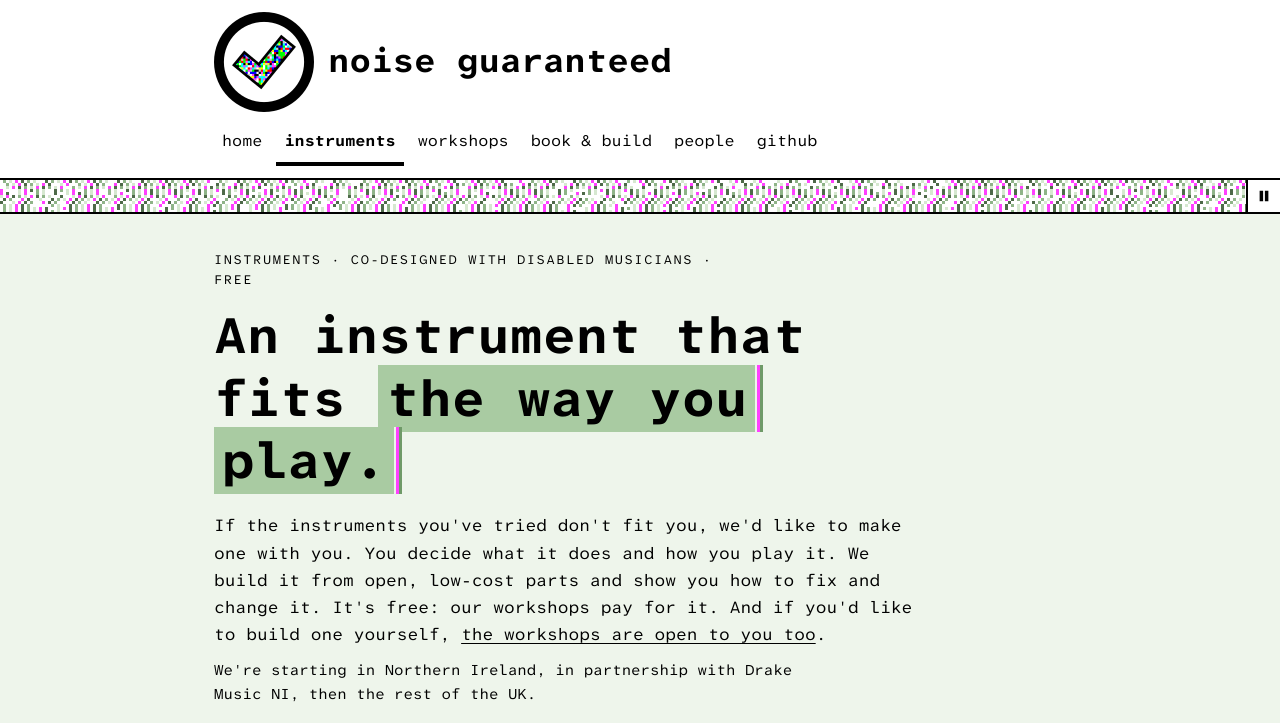
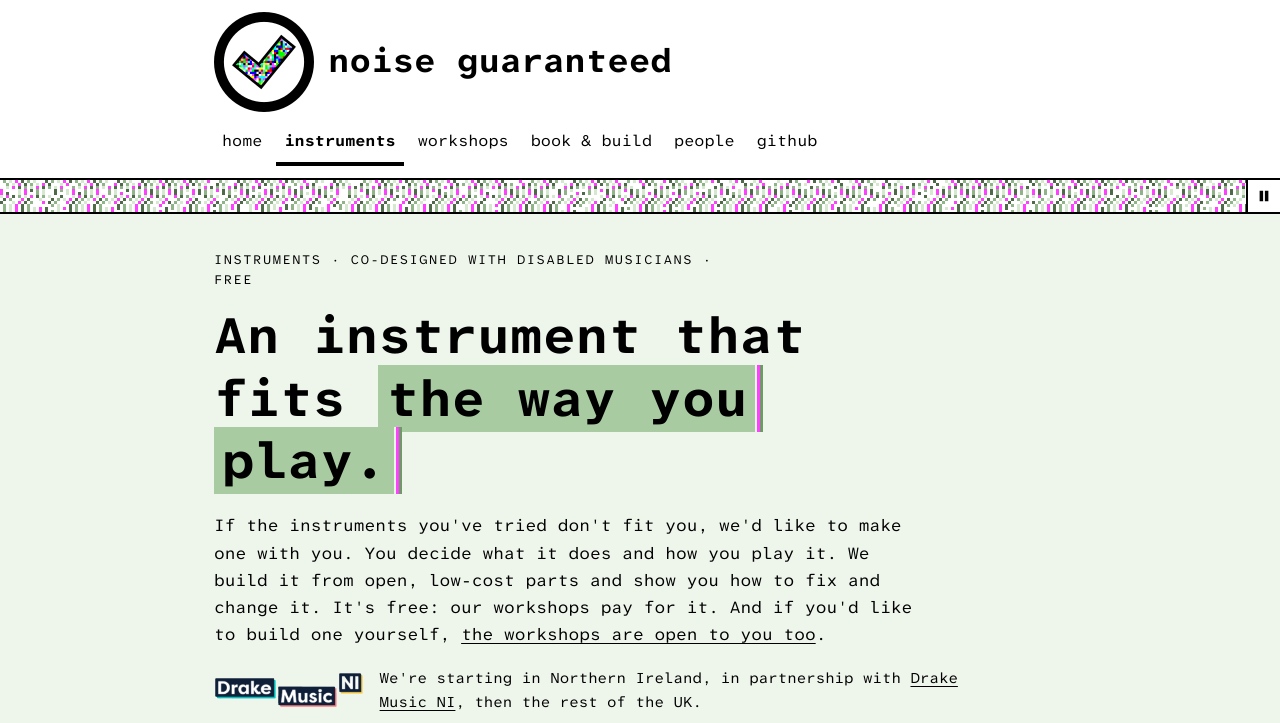
Before and after one commit to noiseguaranteed/noiseguaranteed.github.io, a plain HTML site: page instruments.html in a window 1280 px wide. Shown: the top 723 px of the page. Drawn offline with Linux system fonts and the light colour scheme.

Commit message:
Show Drake Music NI's logo beside the first mention (for DMNI to review)
A small version of their logo, unaltered, beside the partner line on the home
page and the instruments page introduction. Also credit Drake Music NI on
instrument three, alongside the OHMI Trust.

Local only until Drake Music NI have approved the wording and the logo.

Co-Authored-By: Claude Opus 5.5 <noreply@anthropic.com>

```diff
--- a/css/site.css
+++ b/css/site.css
@@ -157,6 +157,13 @@ blockquote .cite::before { content: "— " / ""; }
 .actions { display: flex; flex-wrap: wrap; align-items: center; gap: 12px; margin-top: 20px; }
 .note { margin-top: 10px; font-size: 15px; }
 
+/* a partner's logo beside the first mention of them. The logo is shown as supplied (never
+   recoloured, torn or cropped) at 36px high; it's decorative (alt=""), since the name is
+   in the text next to it. */
+.partner { display: flex; flex-wrap: wrap; align-items: center; gap: 10px 16px; margin-top: 18px; }
+.partner img { flex: none; height: 36px; width: auto; }
+.partner p { flex: 1 1 28ch; min-width: 0; font-size: 15px; }
+
 /* dated cards for workshops */
 .event { background: var(--panel); border: 2px solid var(--ink); }
 .event .when { max-width: none; border-bottom: 2px solid var(--ink); padding: 8px 14px; font-size: 13px; display: flex; flex-wrap: wrap; justify-content: space-between; gap: 4px 10px; background: var(--wash); text-transform: uppercase; letter-spacing: 0.08em; }
--- a/instruments.html
+++ b/instruments.html
@@ -42,7 +42,10 @@
       <p class="kicker">Instruments · co-designed with disabled musicians · free</p>
       <h1>An instrument that fits <span class="mark">the way you play.</span></h1>
       <p class="lede">If the instruments you've tried don't fit you, we'd like to make one with you. You decide what it does and how you play it. We build it from open, low-cost parts and show you how to fix and change it. It's free: our workshops pay for it. And if you'd like to build one yourself, <a href="workshops.html">the workshops are open to you too</a>.</p>
-      <p class="note">We're starting in Northern Ireland, in partnership with Drake Music NI, then the rest of the UK.</p>
+      <div class="partner">
+        <img src="images/partners/drake-music-ni.png" width="241" height="58" alt="">
+        <p>We're starting in Northern Ireland, in partnership with <a href="https://www.drakemusicni.com/">Drake Music NI</a>, then the rest of the UK.</p>
+      </div>
       <div class="actions">
         <a class="buy" data-contact data-subject="My music" href="#contact">tell us about your music<span class="visually-hidden"> (opens email)</span></a>
       </div>
@@ -93,7 +96,7 @@
           <div class="tint"><img class="pic" src="images/instrument_three_mono.png" width="450" height="300" alt="Instrument three: a flat case, rounded at one end, with four dark touch-strings on the left and a circle of speaker holes on the right."></div>
           <div class="body">
             <h3 id="i3">instrument three</h3>
-            <p class="with">with the OHMI Trust</p>
+            <p class="with">with Drake Music NI and the OHMI Trust</p>
             <p>A one-handed violin that sits on a tray. Press a touch-string to bow a note, or lift off to pluck it.</p>
 
             <p class="links"><a href="https://alexmlucas.github.io/instrument_three.html">write-up<span class="visually-hidden"> of instrument three</span></a> · <a href="https://github.com/alexmlucas/Instrument_Three">code<span class="visually-hidden"> for instrument three</span></a></p>
```
Also changed, not shown: index.html (+4 -1 lines), images/partners/drake-music-ni.png (added).
